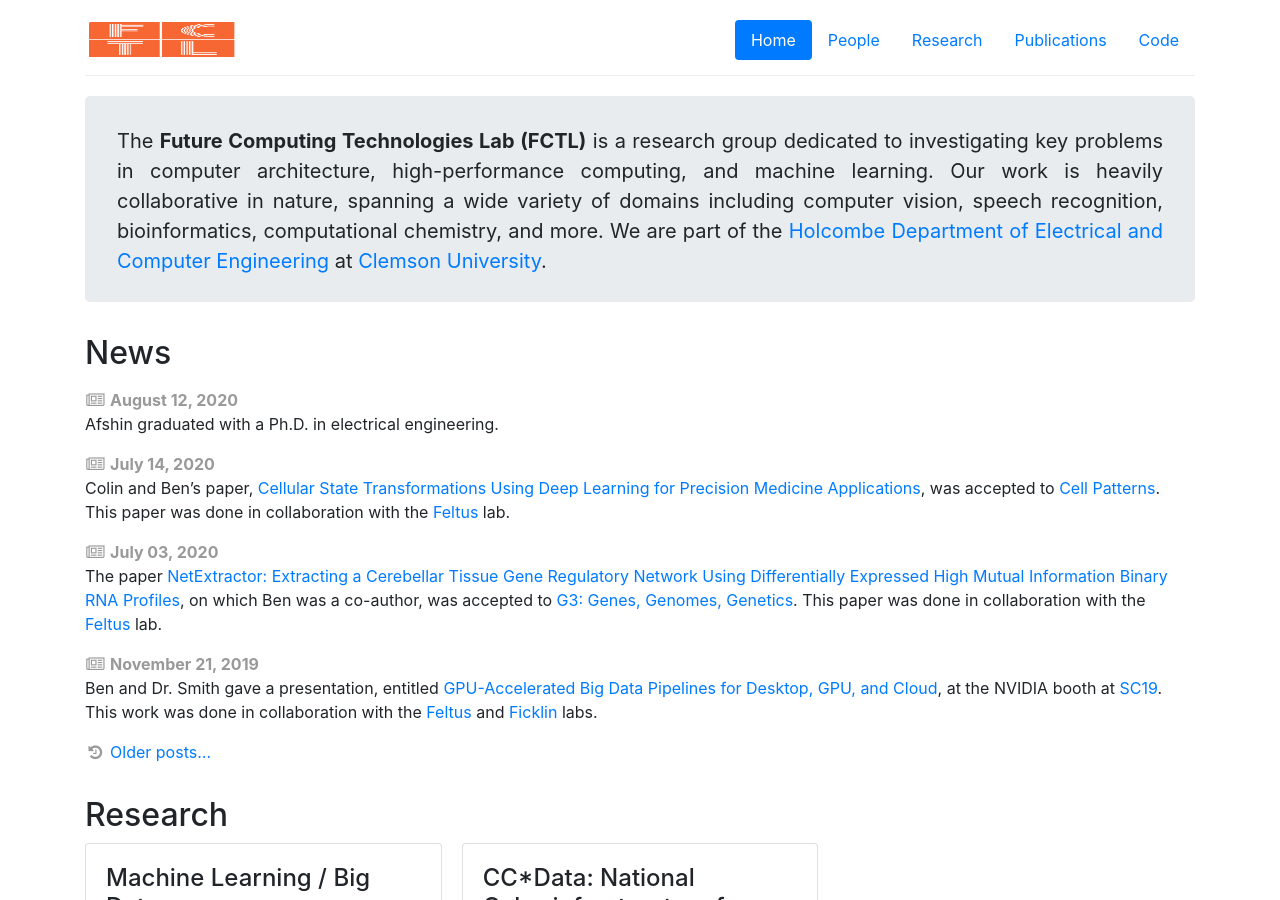
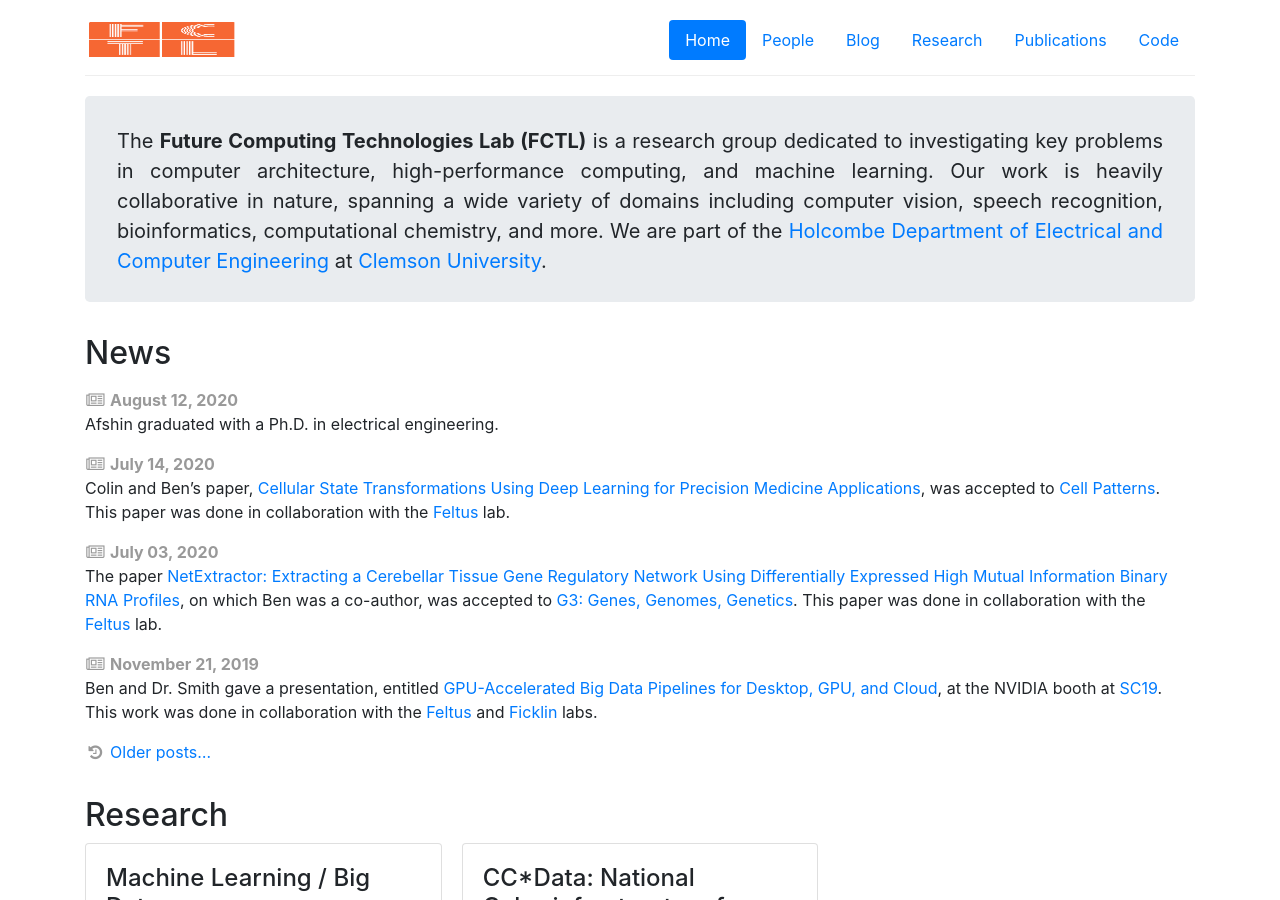
Before and after one commit to CUFCTL/cufctl.github.io, a Jekyll site: the page built from index.html, in a window 1280 px wide and 900 px high. Built offline with Jekyll 4.4.1, drawn with Linux system fonts in a browser that asks for light colours.

Commit message:
Added blog link to navigation

```diff
--- a/_config.yml
+++ b/_config.yml
@@ -38,6 +38,8 @@ navigation:
     link: /
   - title: People
     link: /#people
+  - title: Blog
+    link: /blog.html
   - title: Research
     link: /research.html
   - title: Publications
```
